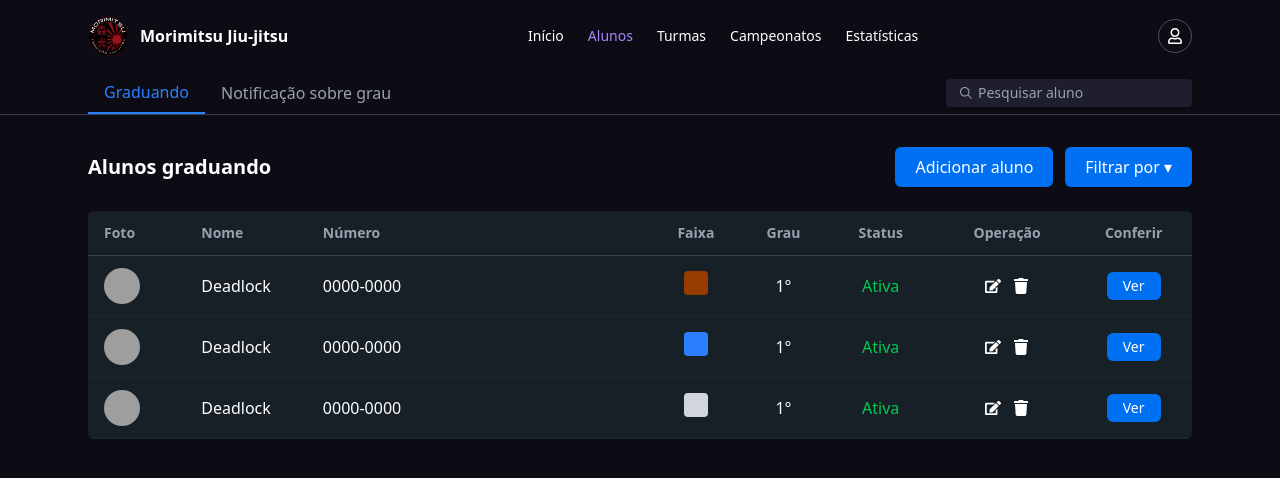
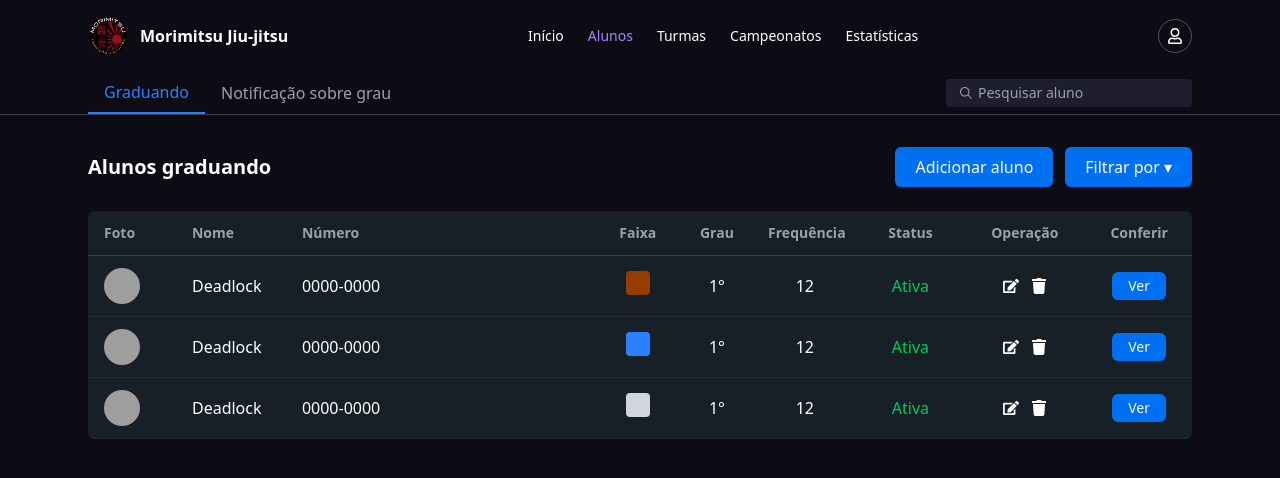
Before and after one commit to Lorranny125690/Morimistu, a React (Vite) app: page /student in a window 1280 px wide. Shown: the top 478 px of the page. Built offline with nearby package versions, Linux system fonts and the light colour scheme; grey boxes are pictures that could not be loaded.

Commit message:
frequencia

```diff
--- a/src/screens/student/student.tsx
+++ b/src/screens/student/student.tsx
@@ -117,6 +117,7 @@ export function Student() {
                 <th className="py-3 px-4 w-70">Número</th>
                 <th className="py-3 px-4 w-20 text-center">Faixa</th>
                 <th className="py-3 px-4 w-16 text-center">Grau</th>
+                <th className="py-3 px-4 w-24 text-center">Frequência</th>
                 <th className="py-3 px-4 w-24 text-center">Status</th>
                 <th className="py-3 px-4 w-28 text-center">Operação</th>
                 <th className="py-3 px-4 w-24 text-center">Conferir</th>
@@ -144,6 +145,7 @@ export function Student() {
                     />
                   </td>
                   <td className="py-3 px-4 text-center">{student.degree}</td>
+                  <td className="py-3 px-4 text-center">{student.frequency}</td>
                   <td className="py-3 px-4 text-center text-green-500 font-medium">
                     {student.status}
                   </td>
```
